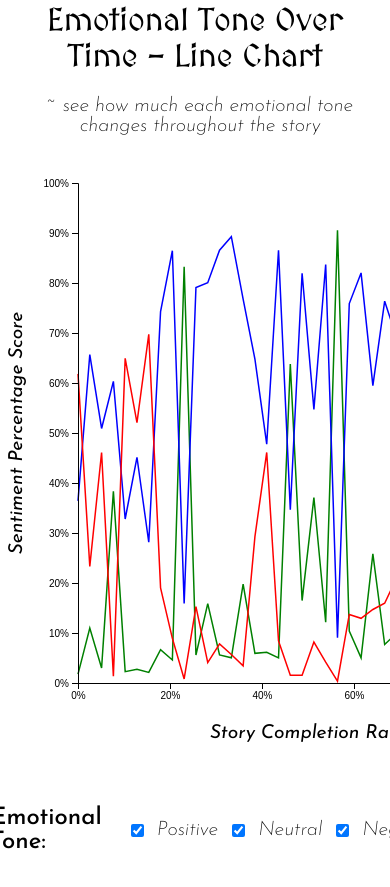
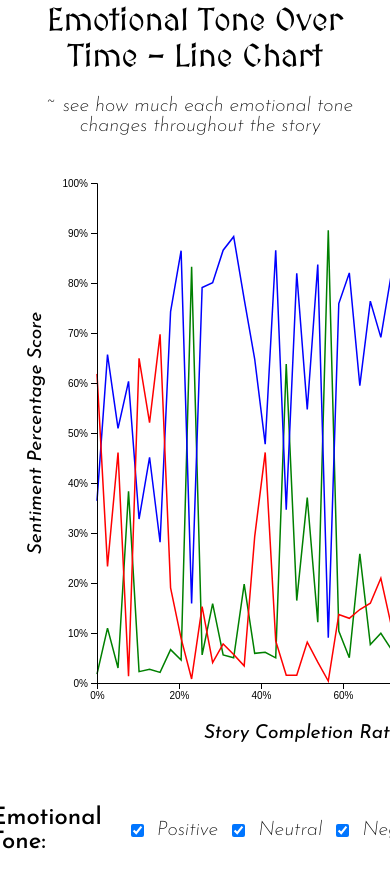
Before and after one commit to patelvraj18/ml-sentiment-analysis-englishfairytales, a plain HTML site: page index.html in a window 390 px wide. Shown: the part 1133-2020 px from the top of the page. Drawn offline with nearby package versions, Linux system fonts and the light colour scheme; a web font is replaced by a local one.

Commit message:
more changes to styling

```diff
--- a/css/style.css
+++ b/css/style.css
@@ -122,10 +122,13 @@
     margin-left: 10px;
   }
 
-  #pie_chart_container,
+  #pie_chart_container {
+    width: 90%;
+    margin-right: 0;
+  }
+
   #line_chart_container {
-    width: 100%;
-    margin-right: 0;
+    width: 90%;
   }
 }
 
--- a/js/lineChart.js
+++ b/js/lineChart.js
@@ -10,7 +10,7 @@ LineChart.prototype.init = function () {
   self.margin = { top: 30, right: 20, bottom: 60, left: 70 }; // margins
   var lineChartDiv = d3.select("#line-chart")
 
-  self.svgWidth = 550 - self.margin.left - self.margin.right;
+  self.svgWidth = 500 - self.margin.left - self.margin.right;
   self.svgHeight = 500;
 
   self.mainSVG = lineChartDiv.append("svg")
```
